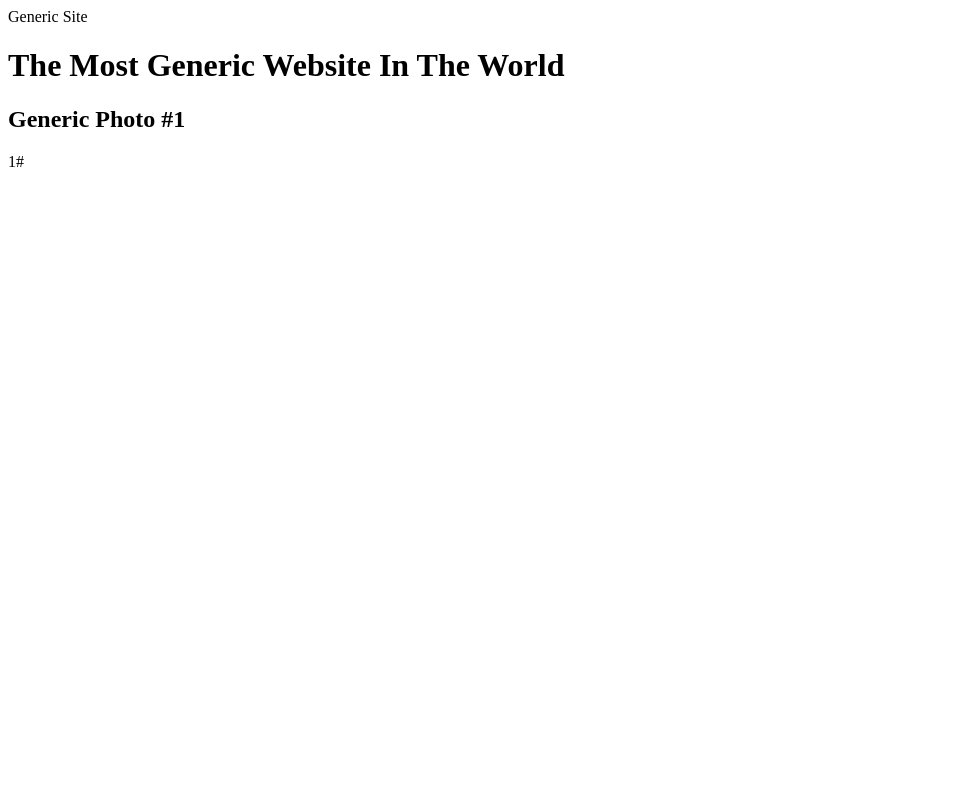
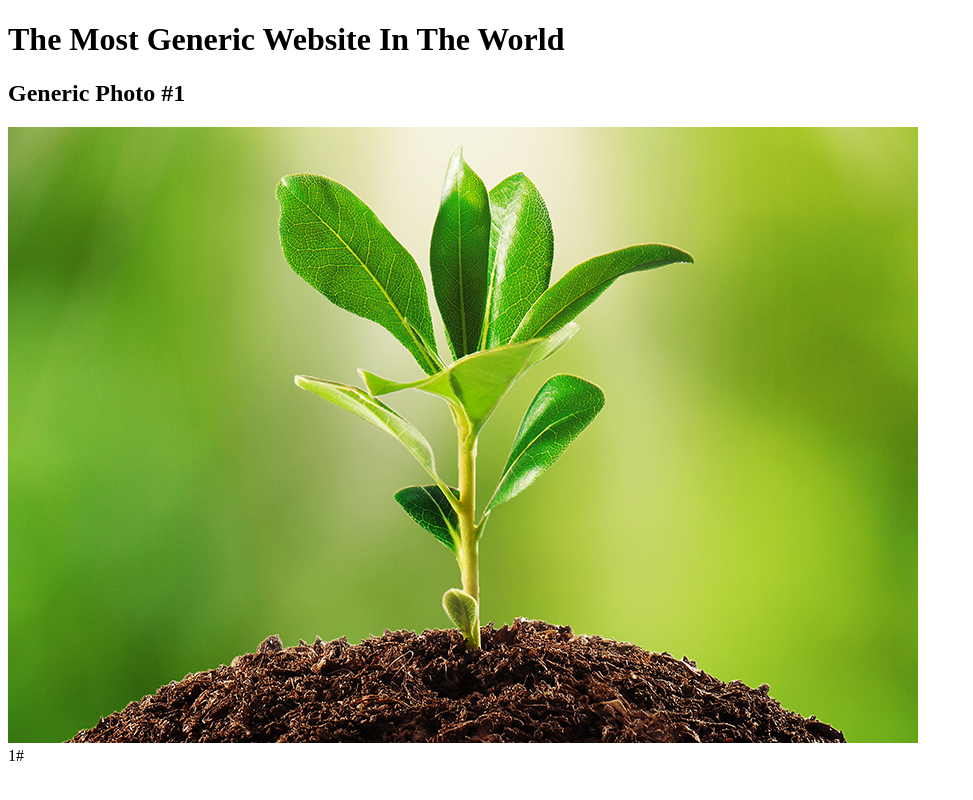
Before and after one commit to Mateus-de-Morais-Barros/Generic-Website, a plain HTML site: page index.html in a window 1280 px wide. Shown: the whole page, without its empty margins (0-973 px from the left). Drawn offline with Linux system fonts and the light colour scheme.

Commit message:
Fixed a few issues
erros de digitação e adicionei uma imagem

```diff
--- a/index.html
+++ b/index.html
@@ -3,7 +3,7 @@
 <html>
     <head>
         <meta charset="utf8">
-        <tittle>Generic Site</tittle>
+        <title>Generic Site</title>
     </head>
 
     <body>
@@ -14,6 +14,7 @@
         <section>
             <header>
                 <h2>Generic Photo #1</h2>
+                <img src="Generic_Image1.jpg" alt="Generic Image"
             </header>
 
             <article>
```
Also changed, not shown: Generic_Image1.jpg (added).
